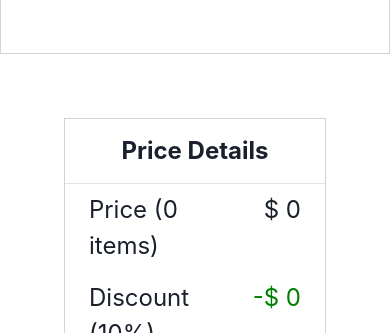
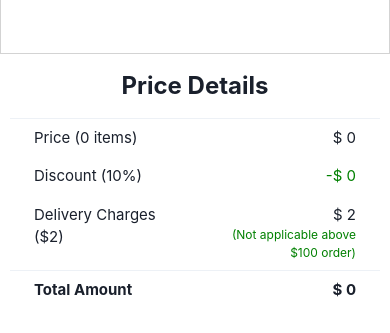
Before and after one commit to DeepakVats123/Go-Mart, a React (Create React App) app in the folder e-com-redux/: page /cart in a window 390 px wide. Shown: the part 511-844 px from the top of the page. Built offline with nearby package versions, Linux system fonts and the light colour scheme.

Commit message:
ready for deploy

```diff
--- a/e-com-redux/src/Componants/CartCard.js
+++ b/e-com-redux/src/Componants/CartCard.js
@@ -32,7 +32,7 @@ const CartCard = ({e,i}) => {
 
                 <Stack>
                   <CardBody align='left' width={'600px'}  >
-                    <Heading  size='lg'>{e.title.slice(0, 36)}</Heading>
+                    <Heading  size='lg'>{e.title.slice(0, 28)}</Heading>
 
                     <Text mb='-4' >
                       {e.description.slice(0, 50)}
--- a/e-com-redux/src/Pages/Cart.css
+++ b/e-com-redux/src/Pages/Cart.css
@@ -1,14 +1,49 @@
-@media screen and (min-width : 1312px) {
+@media screen and (min-width : 1070px) {
     .CartGrid{
         display: grid;
         grid-template-columns: repeat(2,1fr);
 
+
     }
+    .PriceDetailsSection{
+        height: 320px;
+
+        border: 1px solid lightgray;
+        margin: 10px;
+    }
+    .PriceText{
+        font-size: 20px;
+    }
+    .TotalText{
+        font-size: 20px;
+
+     }
 }
 
-@media screen and (min-width : 725px) {
+@media screen and (max-width : 1069px) {
     .TotalText{
-       font-size: 20px;
+       font-size: 25px;
 
     }
+    .PriceText{
+        font-size: 25px;
+    }
+    .PriceDetailsSection{
+        margin: 30px;
+    }
+
 }
+
+@media screen and (max-width : 600px) {
+    .TotalText{
+       font-size: 15px;
+
+    }
+    .PriceText{
+        font-size: 15px;
+    }
+    .PriceDetailsSection{
+        margin: 10px;
+    }
+
+}
--- a/e-com-redux/src/Pages/Cart.js
+++ b/e-com-redux/src/Pages/Cart.js
@@ -25,20 +25,20 @@ const Cart = () => {
           }) : <EmptyCart /> }
         </Box>
 
-        <Box h='350px' border='1px solid lightGray'  m='16' >
+        <Box className='PriceDetailsSection'   >
           <Heading m='4' size={'lg'} >Price Details</Heading>
           <Divider/>
-          <Flex fontSize={'x-large'}>
+          <Flex className='PriceText'>
             <Text m='2' align='left' flex='1' ml='6' >Price ({cartItems.length} items)</Text>
             <Text m='2' mr='6' align='right' flex='1' >$ {Math.ceil(plus)} </Text>
           </Flex>
 
-          <Flex fontSize={'x-large'}>
+          <Flex className='PriceText'>
             <Text m='2' ml='6' align='left' flex='1'  >Discount (10%) </Text>
             <Text color='green' m='2' align='right' flex='1' mr='6' > -$ {Math.ceil(discountValue)} </Text>
           </Flex>
 
-          <Flex fontSize={'x-large'}>
+          <Flex className='PriceText'>
             <Text m='2' ml='6' align='left' flex='1' >Delivery Charges ($2) </Text>
             <Text m='2' align='right' flex='1' mr='6' >{total > 100  ? <Box><Text color='gray' as='del'>$ 2</Text><Text color='green'>free</Text></Box> : <Box><Text>$ 2</Text><Text fontSize='xs' color='green'>(Not applicable above $100 order)</Text></Box> } </Text>
           </Flex>
```
